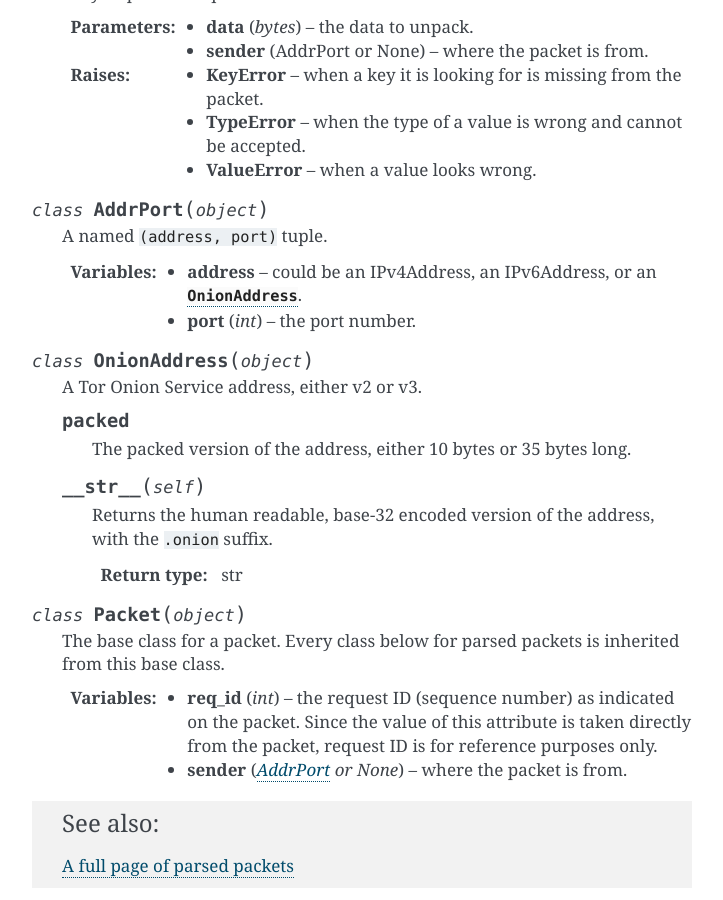
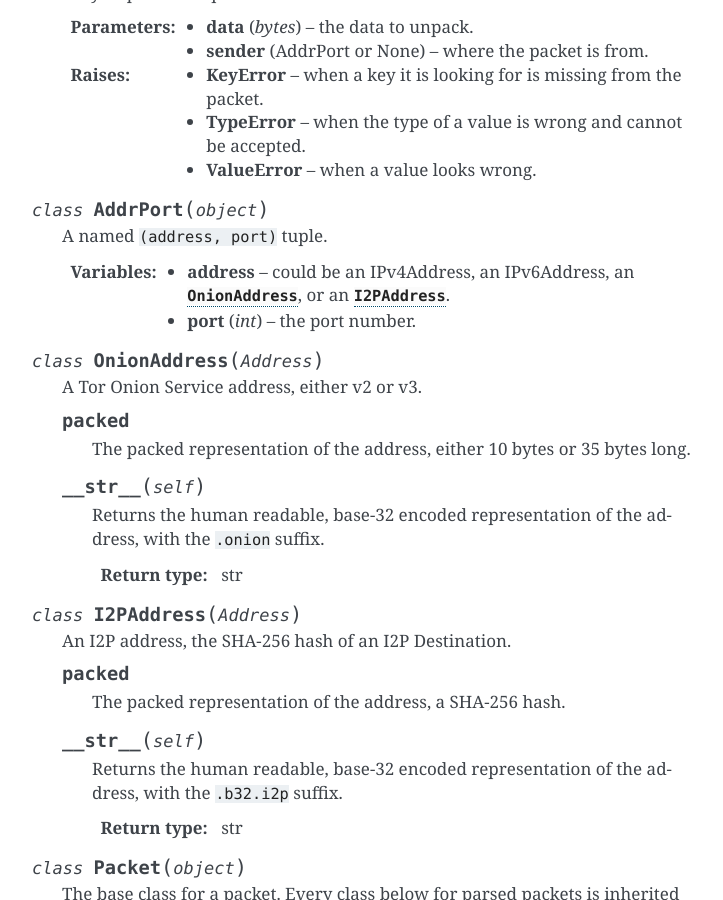
Before and after one commit to MuxZeroNet/zerolib, a Sphinx documentation site: the page built from docs/reference/protocol.rst, in a window 1280 px wide and 900 px high, scrolled down 1909 px. Shown: the whole window, without its empty margins (388-1111 px from the left). Built offline with Sphinx 7.4.7, drawn with Linux system fonts in a browser that asks for light colours; formulas are drawn with MathJax 3; pages that are not in the unit, such as notebooks, are missing from menus; some of the changed text lies outside the part shown.

Commit message:
Note packet name changes & I2P address unpacking

```diff
--- a/docs/reference/protocol.rst
+++ b/docs/reference/protocol.rst
@@ -39,7 +39,7 @@ Routing
 
     :var AddrPort dest: the destination of the peer.
 
-    :var address: property. The address of a peer, exclusing the port number. It could be an IPv4Address, an IPv6Address, or an :class:`OnionAddress`.
+    :var address: property. The address of a peer, exclusing the port number. It could be an IPv4Address, an IPv6Address, an :class:`OnionAddress`, or an :class:`I2PAddress`.
 
     :var int port: property. The port number.
 
@@ -105,21 +105,35 @@ Packets
 
     A named ``(address, port)`` tuple.
 
-    :var address: could be an IPv4Address, an IPv6Address, or an :class:`OnionAddress`.
+    :var address: could be an IPv4Address, an IPv6Address, an :class:`OnionAddress`, or an :class:`I2PAddress`.
 
     :var int port: the port number.
 
-.. class:: OnionAddress(object)
+.. class:: OnionAddress(Address)
 
     A Tor Onion Service address, either v2 or v3.
 
     .. attribute:: packed
 
-        The packed version of the address, either 10 bytes or 35 bytes long.
+        The packed representation of the address, either 10 bytes or 35 bytes long.
 
     .. method:: __str__(self)
 
-        Returns the human readable, base-32 encoded version of the address, with the ``.onion`` suffix.
+        Returns the human readable, base-32 encoded representation of the address, with the ``.onion`` suffix.
+
+        :rtype: str
+
+.. class:: I2PAddress(Address)
+
+    An I2P address, the SHA-256 hash of an I2P Destination.
+
+    .. attribute:: packed
+
+        The packed representation of the address, a SHA-256 hash.
+
+    .. method:: __str__(self)
+
+        Returns the human readable, base-32 encoded representation of the address, with the ``.b32.i2p`` suffix.
 
         :rtype: str
 
@@ -204,8 +218,8 @@ Packets
         :raises TypeError: when the type of the packet is unexpected.
         :raises KeyError: when it cannot find any registered request packet that has the same sequence number.
 
-    .. method:: next_number(self)
+    .. staticmethod:: new_id()
 
-        Returns a new usable sequence number. The sequence number always increases and never repeats.
+        Returns a new usable sequence number. The sequence number is a random unsigned 32-bit integer.
 
 .. seealso:: `What are asymmetrical packets and why? <../discussion/>`_
```
Also changed, not shown: docs/reference/protocol.packets.rst (+11 -2 lines).
